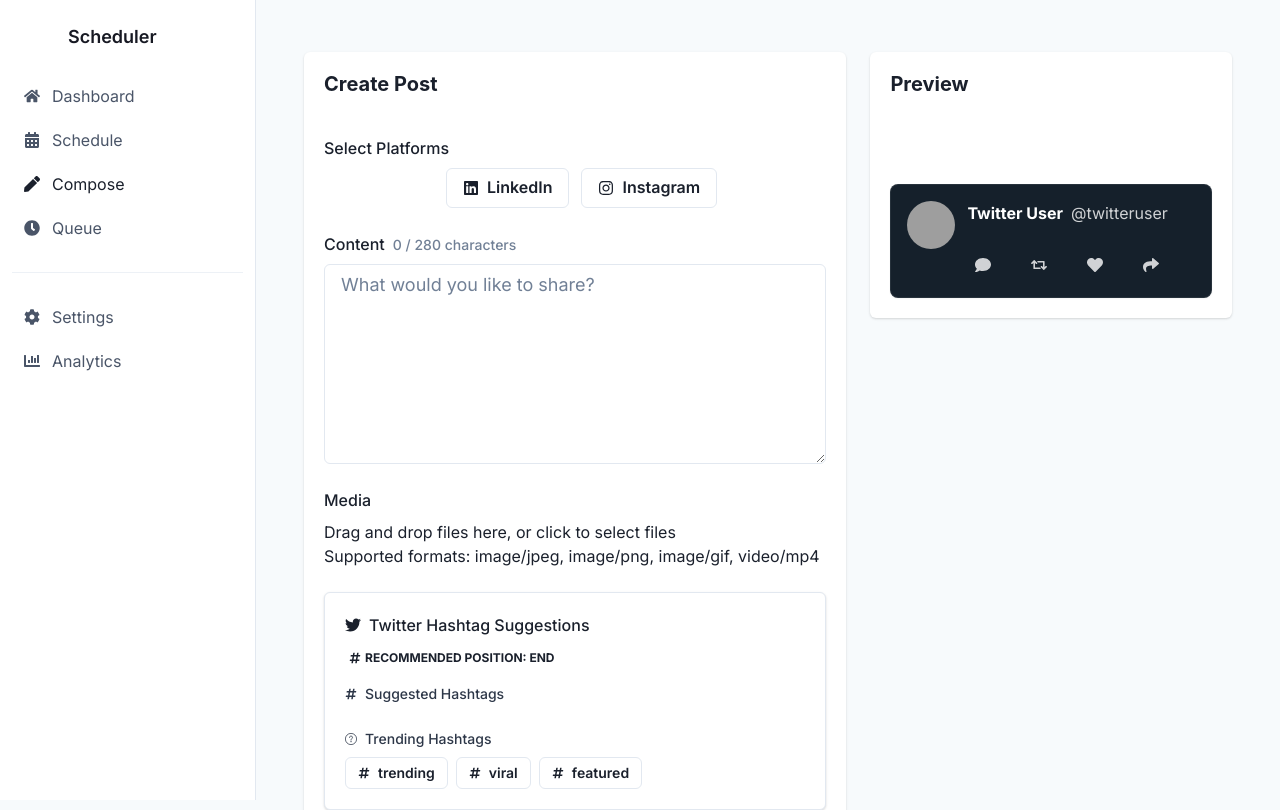
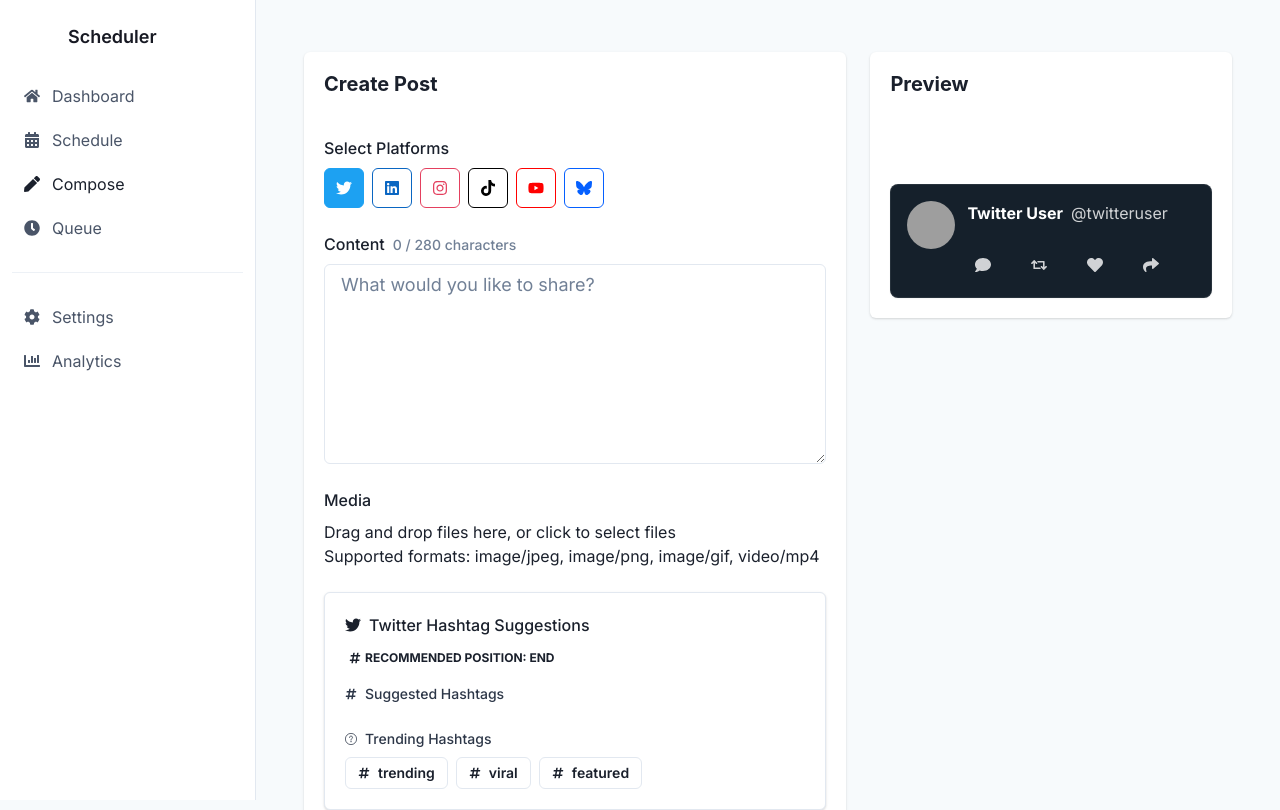
Before and after one commit to JAlbertCode/Social-media-scheduler, a Next.js app: page /compose in a window 1280 px wide. Shown: the top 810 px of the page. Built offline with nearby package versions, Linux system fonts and the light colour scheme; grey boxes are pictures that could not be loaded.

Commit message:
Added platform toggle to compose page
Added platform toggle to compose page

```diff
--- a/src/app/compose/page.tsx
+++ b/src/app/compose/page.tsx
@@ -5,6 +5,7 @@ import { PostEditor } from '../../components/PostEditor'
 import { PreviewContainer } from '../../components/PreviewContainer'
 import { HashtagSuggestions } from '../../components/HashtagSuggestions'
 import { MentionSuggestions } from '../../components/MentionSuggestions'
+import { PlatformToggle } from '../../components/PlatformToggle'
 import { ScheduledPost } from '../../types/calendar'
 import { PlatformType } from '../../components/PostCreator'
 import { getUserTimezone } from '../../utils/timezone'
@@ -184,22 +185,14 @@ export default function ComposePage() {
               </CardHeader>
               <CardBody>
                 <VStack spacing={6} align="stretch">
-                  <FormControl>
+                  <Box>
                     <FormLabel>Select Platforms</FormLabel>
-                    <ButtonGroup spacing={3}>
-                      {Object.entries(PLATFORM_LIMITS).map(([platform, config]) => (
-                        <Button
-                          key={platform}
-                          onClick={() => handlePlatformToggle(platform as PlatformType)}
-                          variant={selectedPlatforms.includes(platform as PlatformType) ? 'solid' : 'outline'}
-                          leftIcon={<Icon as={config.icon} />}
-                          colorScheme={selectedPlatforms.includes(platform as PlatformType) ? 'brand' : 'gray'}
-                        >
-                          {platform}
-                        </Button>
-                      ))}
-                    </ButtonGroup>
-                  </FormControl>
+                    <PlatformToggle
+                      selectedPlatforms={selectedPlatforms}
+                      onTogglePlatform={handlePlatformToggle}
+                    />
+                  </Box>
+
 
                   <FormControl>
                     <FormLabel>
```
